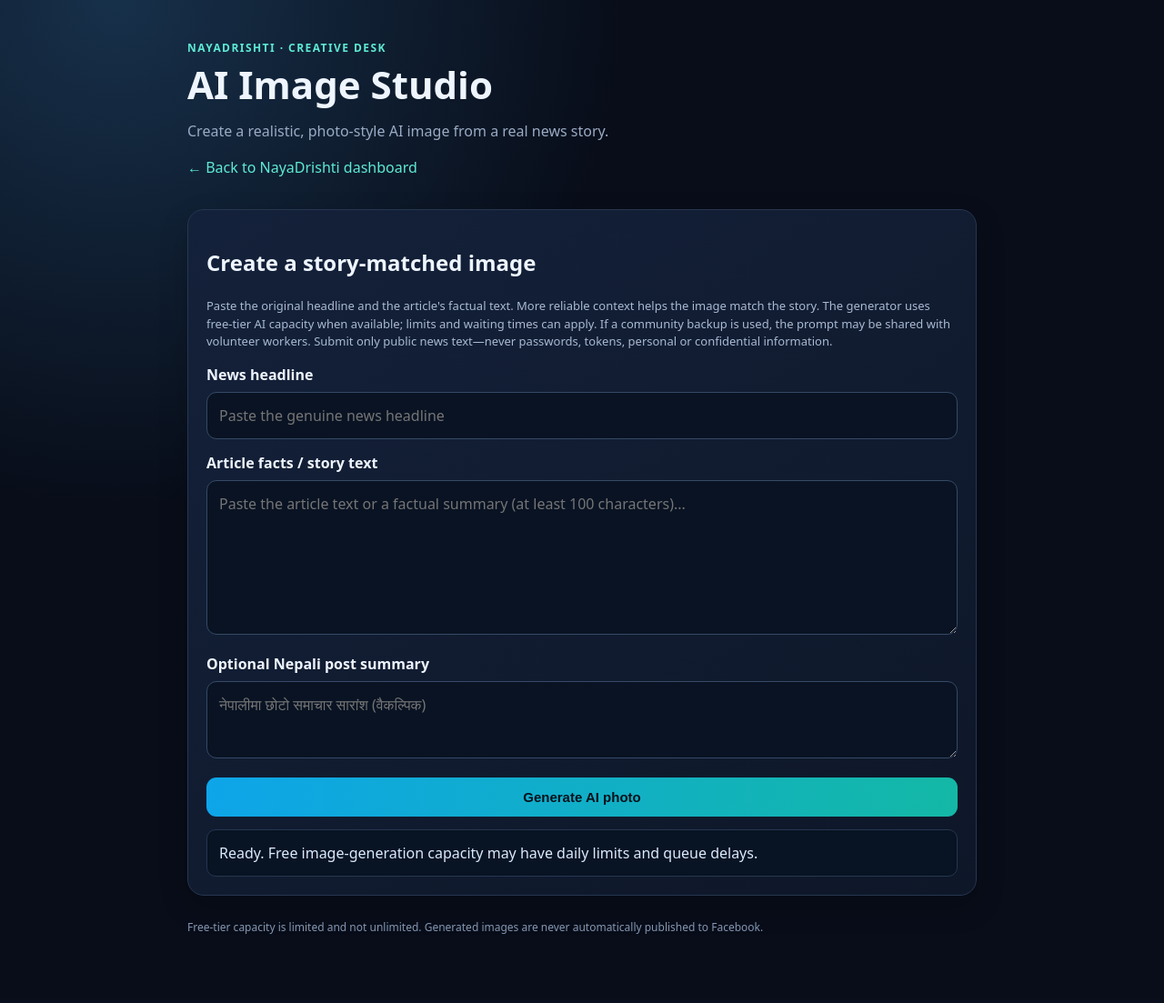
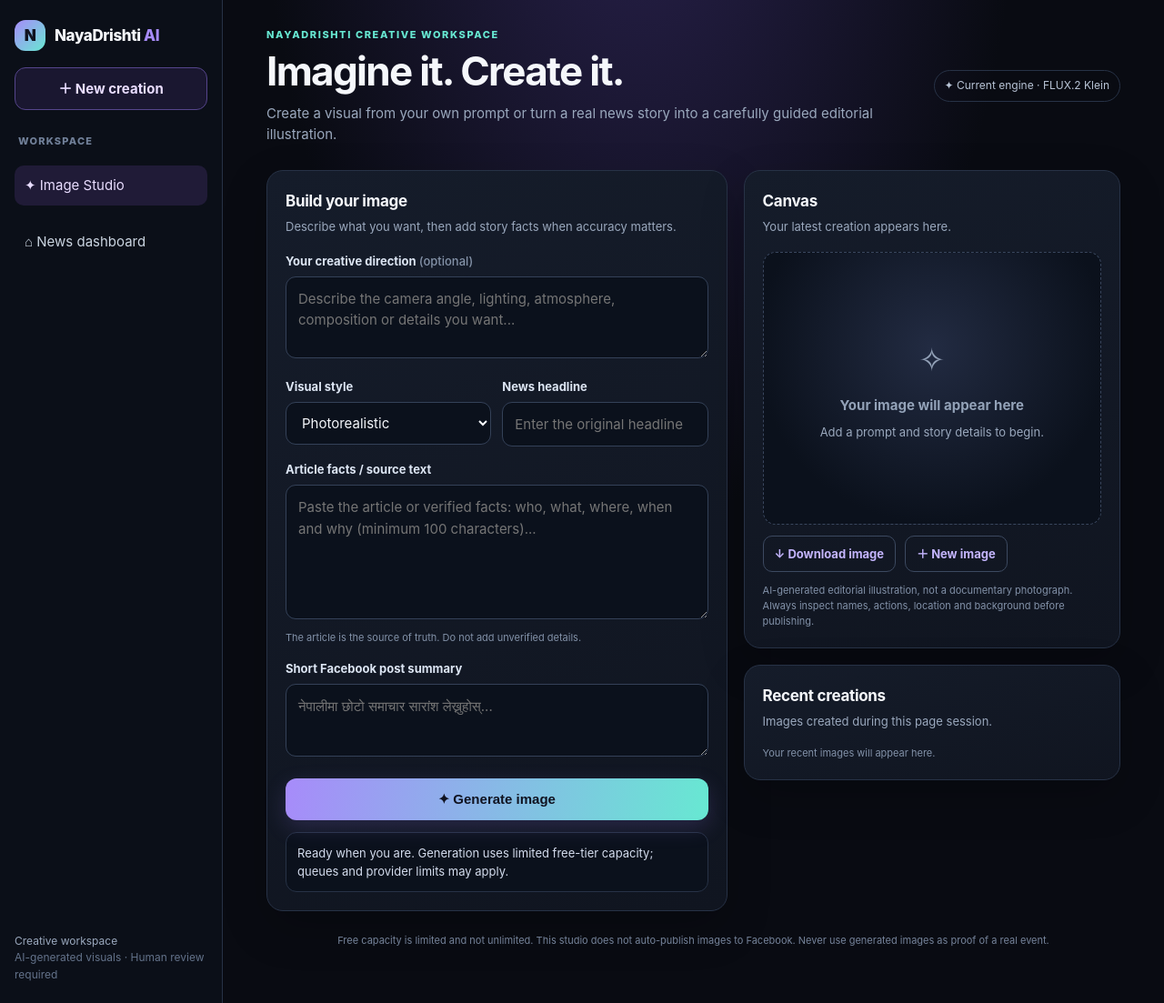
Before and after one commit to Mahesh-max-98/-New-nayadrishti-ai, a Flask app: page /image-studio in a window 1280 px wide. Shown: the whole page at 91% size. Before the commit the page ends 1027 px from the top, so only its background shows below. Run offline with Flask 3, Linux system fonts and the light colour scheme; the visitor is signed in with stand-in values (Sample User, id 1); parts of the project's set-up code (start-up, migrations or seed data) failed here and were passed over.

Commit message:
Redesign Image Studio as modern creative workspace

```diff
--- a/templates/image_studio.html
+++ b/templates/image_studio.html
@@ -2,61 +2,114 @@
 <html lang="en">
 <head>
 <meta charset="utf-8"><meta name="viewport" content="width=device-width, initial-scale=1">
-<title>NayaDrishti AI Image Studio</title>
+<meta name="theme-color" content="#090b12">
+<title>NayaDrishti AI Studio</title>
 <style>
-:root{color-scheme:dark;--bg:#080d19;--panel:#111b2e;--line:#263650;--muted:#9aabc4;--cyan:#5eead4;--blue:#60a5fa}
-*{box-sizing:border-box}body{margin:0;background:radial-gradient(circle at 10% 0%,#17304a 0,transparent 35%),var(--bg);color:#eef5ff;font:16px/1.5 system-ui,Arial,sans-serif}
-main{max-width:900px;margin:auto;padding:22px 16px 60px}header{padding:22px 0 18px}h1{font-size:clamp(28px,6vw,42px);line-height:1.1;margin:8px 0}p{color:var(--muted)}.brand{color:var(--cyan);font-weight:800;letter-spacing:.12em;font-size:12px;text-transform:uppercase}
-.panel{background:linear-gradient(145deg,#14213a,#0e1728);border:1px solid var(--line);border-radius:18px;padding:20px;margin:16px 0;box-shadow:0 12px 32px #0003}
-label{display:block;font-weight:700;margin:14px 0 7px}input,textarea{width:100%;background:#091323;color:#f8fafc;border:1px solid #354966;border-radius:11px;padding:13px;font:inherit}textarea{min-height:170px;resize:vertical}
-button{border:0;border-radius:11px;padding:13px 18px;font-weight:800;font-size:15px;background:linear-gradient(90deg,#0ea5e9,#14b8a6);color:#04111c;cursor:pointer;margin-top:15px;width:100%}button:disabled{opacity:.55;cursor:wait}
-.note{font-size:13px;color:#a8bad2}.status{white-space:pre-wrap;background:#081323;border:1px solid var(--line);padding:13px;border-radius:10px;margin-top:14px;color:#dbeafe}
-img{display:block;width:100%;height:auto;border-radius:13px;margin-top:16px;background:#07101d}.result{display:none}.download{display:inline-block;margin-top:12px;color:var(--cyan);font-weight:700}
-nav a{color:var(--cyan);text-decoration:none}footer{font-size:12px;color:#8497b3;padding:10px 0}
+:root{color-scheme:dark;--bg:#090b12;--panel:#111622;--panel2:#171e2d;--line:#273246;--muted:#9aa8bd;--text:#f5f7fb;--accent:#a78bfa;--accent2:#67e8d2;--danger:#fca5a5}
+*{box-sizing:border-box}body{margin:0;background:radial-gradient(ellipse at 55% -18%,#29214d 0,transparent 42%),var(--bg);color:var(--text);font:15px/1.55 Inter,ui-sans-serif,system-ui,-apple-system,"Segoe UI",sans-serif}
+a{color:#c4b5fd;text-decoration:none}.shell{min-height:100vh;display:grid;grid-template-columns:245px minmax(0,1fr)}
+aside{border-right:1px solid var(--line);background:#0b0f18;padding:22px 16px;display:flex;flex-direction:column;gap:18px}
+.logo{display:flex;align-items:center;gap:10px;font-weight:850;font-size:17px;letter-spacing:-.4px}.orb{width:34px;height:34px;border-radius:12px;background:linear-gradient(135deg,#a78bfa,#67e8d2);display:grid;place-items:center;color:#101321;font-weight:950}
+.new{display:block;text-align:center;border:1px solid #55458b;border-radius:12px;padding:11px;background:#1a1730;color:#e9ddff;font-weight:750}
+.side-label{font-size:11px;text-transform:uppercase;letter-spacing:1.2px;color:#718099;font-weight:800;margin:8px 4px 0}
+.side-note{font-size:12px;color:var(--muted);margin-top:auto}.side-link{padding:10px 11px;border-radius:10px;color:#cbd5e1}.side-link.active{background:#201b37;color:#e9ddff}
+main{width:min(1120px,100%);margin:0 auto;padding:30px clamp(16px,4vw,48px) 60px}
+.top{display:flex;justify-content:space-between;align-items:center;gap:12px;margin-bottom:28px}.eyebrow{color:var(--accent2);font-size:11px;font-weight:850;letter-spacing:1.6px;text-transform:uppercase}
+h1{font-size:clamp(30px,4vw,44px);line-height:1.08;letter-spacing:-1.7px;margin:8px 0 10px}.sub{color:var(--muted);max-width:680px;margin:0}.pill{border:1px solid var(--line);border-radius:999px;padding:7px 11px;color:#b9c5d7;font-size:12px;white-space:nowrap}
+.layout{display:grid;grid-template-columns:minmax(0,1.1fr) minmax(280px,.9fr);gap:18px;align-items:start;margin-top:26px}
+.panel{background:linear-gradient(160deg,#151c2a,#101520);border:1px solid var(--line);border-radius:18px;padding:20px;box-shadow:0 18px 50px #0003}
+.panel h2{font-size:17px;margin:0 0 5px;letter-spacing:-.3px}.muted{color:var(--muted);font-size:13px;margin:0 0 17px}
+label{display:block;font-size:13px;font-weight:750;margin:15px 0 7px;color:#dce5f3}
+input,textarea,select{width:100%;background:#0b111c;color:var(--text);border:1px solid #344158;border-radius:11px;padding:12px 13px;font:inherit;outline:none}
+input:focus,textarea:focus,select:focus{border-color:#9b87ed;box-shadow:0 0 0 3px #a78bfa20}
+textarea{min-height:116px;resize:vertical}#article{min-height:148px}#summary{min-height:80px}
+.hint{font-size:11px;color:#8291a8;margin-top:5px}
+.row{display:grid;grid-template-columns:1fr 1fr;gap:12px}
+.primary{width:100%;border:0;border-radius:12px;padding:14px 16px;margin-top:18px;background:linear-gradient(100deg,#a78bfa,#67e8d2);color:#101321;font-size:15px;font-weight:900;cursor:pointer;box-shadow:0 8px 24px #8b75e633}
+.primary:disabled{opacity:.55;cursor:wait}.secondary{border:1px solid var(--line);background:#171e2d;color:#e5eaf3;border-radius:10px;padding:9px 12px;font-weight:700;cursor:pointer}
+.status{white-space:pre-wrap;background:#0b111c;border:1px solid var(--line);border-radius:12px;padding:12px;margin-top:13px;color:#d4dced;font-size:13px;min-height:45px}
+.preview-wrap{min-height:300px;border:1px dashed #39465d;border-radius:14px;background:radial-gradient(circle at 50% 35%,#222b42,#0b111c 72%);display:grid;place-items:center;overflow:hidden}
+.preview-wrap img{display:block;width:100%;height:auto;object-fit:contain}.empty{text-align:center;padding:35px 24px;color:#93a2b8}.empty .symbol{font-size:35px;margin-bottom:12px}.result-actions{display:flex;gap:10px;flex-wrap:wrap;margin-top:12px}.result-actions a{padding:9px 12px;border:1px solid #3c4960;border-radius:10px;font-size:13px;font-weight:750}
+.disclaimer{font-size:11px;color:#8291a8;margin:12px 0 0}.history{margin-top:18px}.history-item{display:flex;gap:11px;align-items:center;padding:10px 0;border-top:1px solid var(--line);font-size:12px;color:#b9c5d7}.history-item img{width:58px;height:45px;object-fit:cover;border-radius:7px}.history-item span{overflow:hidden;text-overflow:ellipsis;white-space:nowrap}
+footer{margin-top:24px;color:#75839a;font-size:11px;text-align:center}
+@media(max-width:820px){.shell{grid-template-columns:1fr}aside{display:none}main{padding-top:22px}.layout{grid-template-columns:1fr}.preview-wrap{min-height:220px}}
+@media(max-width:460px){.row{grid-template-columns:1fr}.top{align-items:flex-start;flex-direction:column}.panel{padding:16px}}
 </style></head>
-<body><main>
-<header><div class="brand">NayaDrishti · Creative desk</div><h1>AI Image Studio</h1><p>Create a realistic, photo-style AI image from a real news story.</p><nav><a href="/">← Back to NayaDrishti dashboard</a></nav></header>
-<section class="panel">
-<h2>Create a story-matched image</h2>
-<p class="note">Paste the original headline and the article's factual text. More reliable context helps the image match the story. The generator uses free-tier AI capacity when available; limits and waiting times can apply. If a community backup is used, the prompt may be shared with volunteer workers. Submit only public news text—never passwords, tokens, personal or confidential information.</p>
-<form id="studioForm">
-<label for="headline">News headline</label><input id="headline" maxlength="300" required placeholder="Paste the genuine news headline">
-<label for="article">Article facts / story text</label><textarea id="article" maxlength="8000" required placeholder="Paste the article text or a factual summary (at least 100 characters)..."></textarea>
-<label for="summary">Optional Nepali post summary</label><textarea id="summary" maxlength="800" style="min-height:85px" placeholder="नेपालीमा छोटो समाचार सारांश (वैकल्पिक)"></textarea>
-<button id="generate" type="submit">Generate AI photo</button>
-</form>
-<div id="status" class="status" aria-live="polite">Ready. Free image-generation capacity may have daily limits and queue delays.</div>
-</section>
-<section id="result" class="panel result">
-<h2>Your AI-generated image</h2><p class="note">This is an AI-generated, photo-style editorial image—not a documentary photograph or proof that the event happened. Automated review may be unavailable, so inspect the subject and background carefully before using it. Do not publish an image that does not accurately match the article.</p>
-<img id="preview" alt="AI-generated editorial illustration">
-<a id="download" class="download" download="nayadrishti-editorial-illustration.jpg">Download image</a>
-</section>
-<footer>Free-tier capacity is limited and not unlimited. Generated images are never automatically published to Facebook.</footer>
-</main>
+<body><div class="shell">
+<aside>
+ <div class="logo"><div class="orb">N</div><span>NayaDrishti <span style="color:#a78bfa">AI</span></span></div>
+ <a class="new" href="/image-studio">＋ New creation</a>
+ <div class="side-label">Workspace</div>
+ <a class="side-link active" href="/image-studio">✦ Image Studio</a>
+ <a class="side-link" href="/">⌂ News dashboard</a>
+ <div class="side-note">Creative workspace<br><span style="color:#63728a">AI-generated visuals · Human review required</span></div>
+</aside>
+<main>
+ <div class="top"><div><div class="eyebrow">Nayadrishti creative workspace</div><h1>Imagine it. Create it.</h1><p class="sub">Create a visual from your own prompt or turn a real news story into a carefully guided editorial illustration.</p></div><div class="pill">✦ Current engine · FLUX.2 Klein</div></div>
+ <div class="layout">
+  <section class="panel">
+   <h2>Build your image</h2><p class="muted">Describe what you want, then add story facts when accuracy matters.</p>
+   <form id="studioForm">
+    <label for="prompt">Your creative direction <span style="color:#8492a8;font-weight:500">(optional)</span></label>
+    <textarea id="prompt" maxlength="600" style="min-height:90px" placeholder="Describe the camera angle, lighting, atmosphere, composition or details you want..."></textarea>
+    <div class="row">
+     <div><label for="style">Visual style</label><select id="style"><option value="photorealistic">Photorealistic</option><option value="documentary">Documentary</option><option value="cinematic">Cinematic</option><option value="3d">Realistic 3D</option><option value="illustration">Editorial illustration</option></select></div>
+     <div><label for="headline">News headline</label><input id="headline" maxlength="300" required placeholder="Enter the original headline"></div>
+    </div>
+    <label for="article">Article facts / source text</label>
+    <textarea id="article" maxlength="8000" required placeholder="Paste the article or verified facts: who, what, where, when and why (minimum 100 characters)..."></textarea>
+    <div class="hint">The article is the source of truth. Do not add unverified details.</div>
+    <label for="summary">Short Facebook post summary</label>
+    <textarea id="summary" maxlength="800" placeholder="नेपालीमा छोटो समाचार सारांश लेख्नुहोस्..."></textarea>
+    <button class="primary" id="generate" type="submit">✦ Generate image</button>
+   </form>
+   <div id="status" class="status" aria-live="polite">Ready when you are. Generation uses limited free-tier capacity; queues and provider limits may apply.</div>
+  </section>
+  <section>
+   <div class="panel">
+    <h2>Canvas</h2><p class="muted">Your latest creation appears here.</p>
+    <div class="preview-wrap" id="previewWrap"><div class="empty"><div class="symbol">✧</div><strong>Your image will appear here</strong><p class="muted" style="margin:7px 0 0">Add a prompt and story details to begin.</p></div></div>
+    <div class="result-actions" id="resultActions" hidden><a id="download" download="nayadrishti-ai-image.jpg">↓ Download image</a><a href="#" id="newPrompt">＋ New image</a></div>
+    <p class="disclaimer">AI-generated editorial illustration, not a documentary photograph. Always inspect names, actions, location and background before publishing.</p>
+   </div>
+   <div class="panel history"><h2>Recent creations</h2><p class="muted">Images created during this page session.</p><div id="history"><div class="hint">Your recent images will appear here.</div></div></div>
+  </section>
+ </div>
+ <footer>Free capacity is limited and not unlimited. This studio does not auto-publish images to Facebook. Never use generated images as proof of a real event.</footer>
+</main></div>
 <script>
-const form=document.getElementById('studioForm'),button=document.getElementById('generate'),statusBox=document.getElementById('status'),result=document.getElementById('result');
+const form=document.getElementById('studioForm'),button=document.getElementById('generate'),statusBox=document.getElementById('status'),previewWrap=document.getElementById('previewWrap'),actions=document.getElementById('resultActions'),historyBox=document.getElementById('history');
 const sleep=ms=>new Promise(r=>setTimeout(r,ms));
+function showImage(jobId,title){
+ const imageUrl='/image-studio/image/'+encodeURIComponent(jobId)+'?t='+Date.now();
+ previewWrap.innerHTML='';
+ const img=document.createElement('img');img.src=imageUrl;img.alt='AI-generated editorial illustration';previewWrap.appendChild(img);
+ document.getElementById('download').href='/image-studio/download/'+encodeURIComponent(jobId);actions.hidden=false;
+ const item=document.createElement('div');item.className='history-item';
+ const thumb=document.createElement('img');thumb.src=imageUrl;thumb.alt='';
+ const label=document.createElement('span');label.textContent=title;
+ item.appendChild(thumb);item.appendChild(label);historyBox.prepend(item);
+ if(historyBox.querySelectorAll('.history-item').length>5)historyBox.lastElementChild.remove();
+}
 form.addEventListener('submit',async e=>{
- e.preventDefault();button.disabled=true;button.textContent='Starting...';result.style.display='none';
+ e.preventDefault();button.disabled=true;button.textContent='Creating your image…';statusBox.textContent='Preparing your story and visual direction…';
  try{
-  const response=await fetch('/image-studio/generate',{method:'POST',headers:{'Content-Type':'application/json'},body:JSON.stringify({title:document.getElementById('headline').value,article:document.getElementById('article').value,summary:document.getElementById('summary').value})});
+  const payload={title:document.getElementById('headline').value,article:document.getElementById('article').value,summary:document.getElementById('summary').value,prompt:document.getElementById('prompt').value,style:document.getElementById('style').value};
+  const response=await fetch('/image-studio/generate',{method:'POST',headers:{'Content-Type':'application/json'},body:JSON.stringify(payload)});
   const data=await response.json();if(!response.ok)throw new Error(data.error||'Could not start generation.');
-  statusBox.textContent='Your image request has started. Researching the story and waiting for a free image worker...';
+  statusBox.textContent='Researching the story and requesting an image from the available generation service…';
   let done=false;
   for(let i=0;i<100;i++){
    await sleep(3000);
    const check=await fetch('/image-studio/status/'+encodeURIComponent(data.job_id));const state=await check.json();
    if(!check.ok)throw new Error(state.error||'Could not read generation status.');
-   if(state.status==='done'){
-    const imageUrl='/image-studio/image/'+encodeURIComponent(data.job_id);document.getElementById('preview').src=imageUrl+'?t='+Date.now();document.getElementById('download').href='/image-studio/download/'+encodeURIComponent(data.job_id);result.style.display='block';
-    statusBox.textContent='Image generated successfully. Review it carefully against the original article before using it.';done=true;break;
-   }
+   if(state.status==='done'){showImage(data.job_id,payload.title);statusBox.textContent='Image created. Please review it carefully against the original article.';done=true;break;}
    if(state.status==='error')throw new Error(state.error||'Image generation failed.');
-   statusBox.textContent=state.message||'Working...';
+   statusBox.textContent=state.message||'Working…';
   }
-  if(!done)throw new Error('This request is taking longer than the studio wait window. Check again later; no charge was made.');
- }catch(err){statusBox.textContent='Generation unavailable: '+err.message+'\n\nTry again later. Free community workers may be busy.';}
- finally{button.disabled=false;button.textContent='Generate editorial illustration';}
+  if(!done)throw new Error('This request is taking longer than the studio wait window. Check again later; no charge was made by this app.');
+ }catch(err){statusBox.textContent='Generation unavailable: '+err.message;}
+ finally{button.disabled=false;button.textContent='✦ Generate image';}
 });
+document.getElementById('newPrompt').addEventListener('click',e=>{e.preventDefault();document.getElementById('prompt').focus();});
 </script></body></html>
```
